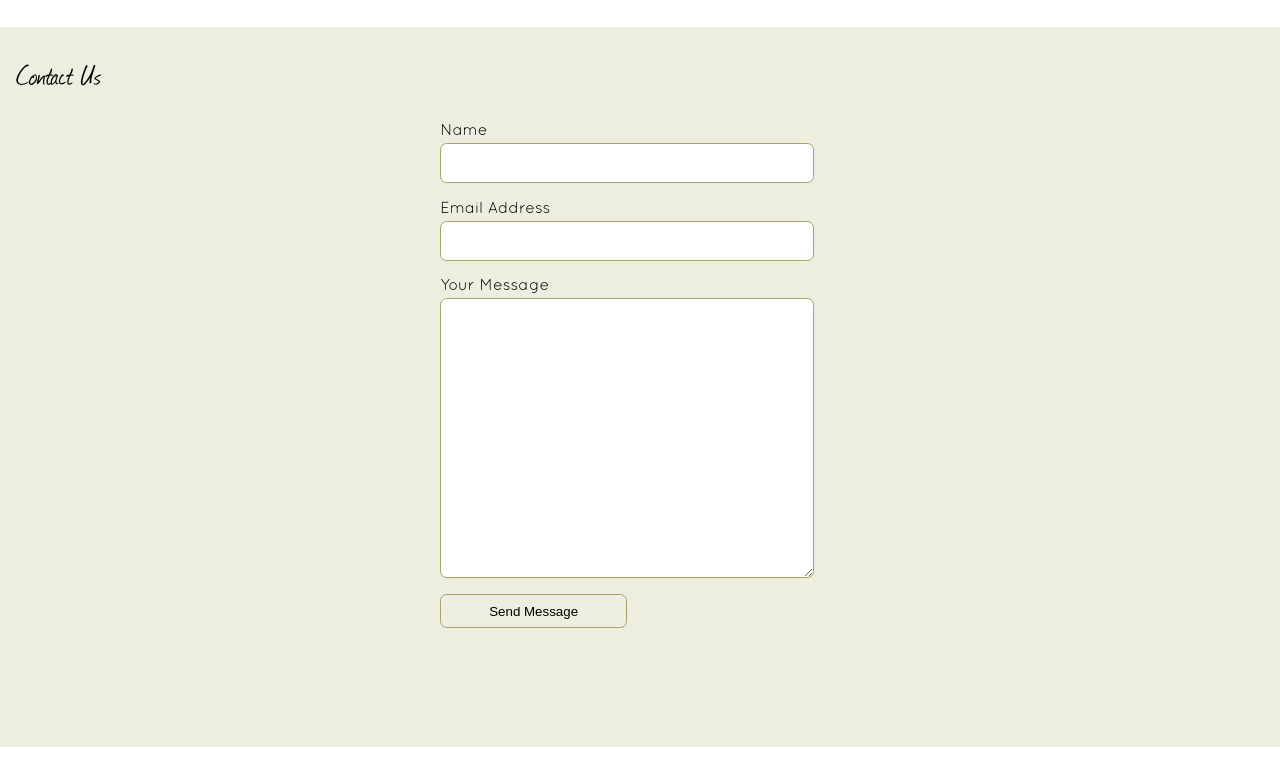
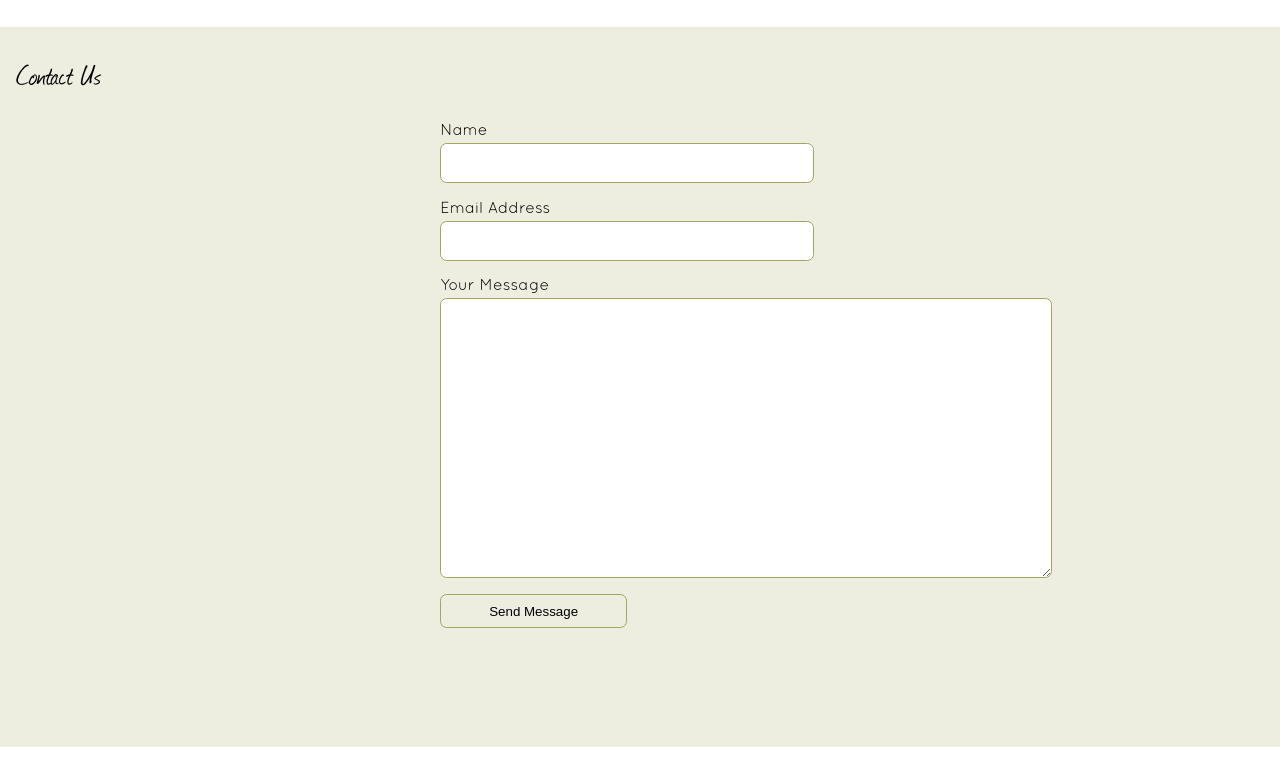
Before and after one commit to spaetsch/serene, a website: page dev/index.html in a window 1280 px wide. Shown: the part 3093-3869 px from the top of the page. Drawn offline with nearby package versions, Linux system fonts and the light colour scheme; a script that the page names is missing; files whose address does not match are found by name.

Commit message:
Tweaks to responsivity

```diff
--- a/dev/index.html
+++ b/dev/index.html
@@ -98,7 +98,7 @@
     <h1>Contact Us</h1>
     <div class="group">
       <div class="col span_2_of_6"></div>
-      <div class="col span_2_of_6">
+      <div class="col span_3_of_6">
         <label for="contactname-input">Name</label>
         <input type="text" id="contactname" name="contactname-input" required autocomplete="off" />
         <label for="contact-email-input">Email Address</label>
--- a/dev/scss/_layout.scss
+++ b/dev/scss/_layout.scss
@@ -113,17 +113,12 @@ a.menu-link {
   right: 0.625em;
 }
 
-
-
 //buttons and forms
-
-//TODO: convert to ems, pull out colors to theme styling
-
 button,
 input[type="submit"],
 input[type="reset"],
 input[type="button"] {
-  display: inline-block;
+  display: block;
   height: 2.5em;
   padding: 0 2em;
   text-align: center;
@@ -132,7 +127,6 @@ input[type="button"] {
   width: 100%;
   max-width: 14em;
   margin-bottom: 1em;
-
 }
 input[type="email"],
 input[type="text"],
@@ -141,14 +135,12 @@ input[type="password"] {
   width: 100%;
   max-width: 28em;
   margin-bottom: 1em;
-
 }
 textarea {
   height: 21em;
   width: 100%;
-  max-width: 28em;
+  max-width: 50em;
   margin-bottom: 1em;
-
 }
 label,
 legend {
```
Also changed, not shown: build/css/application.css, build/index.html, dev/css/application.css.
